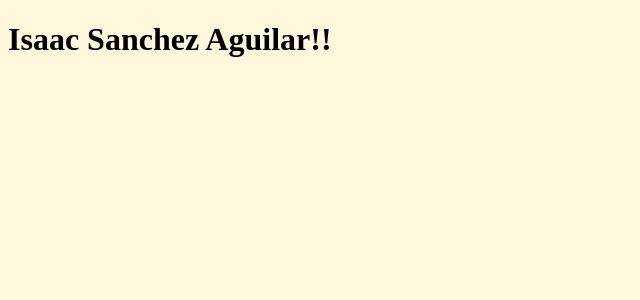
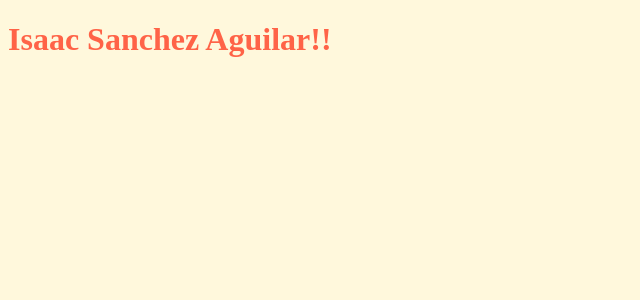
Before and after one commit to isanchez-aguilar/personal-page, a React app: page / in a window 1280 px wide. Shown: the top 300 px of the page, without its empty margins (0-640 px from the left). Built offline with nearby package versions, Linux system fonts and the light colour scheme.

Commit message:
Css changing

```diff
--- a/src/app.module.scss
+++ b/src/app.module.scss
@@ -1,5 +1,5 @@
 .app {
-  color: black;
+  color: tomato;
 }
 
 body {
```
